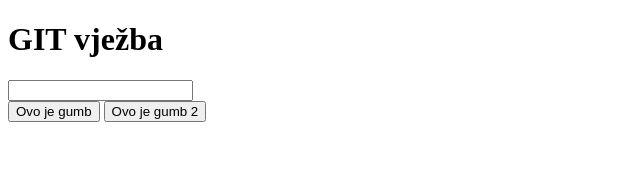
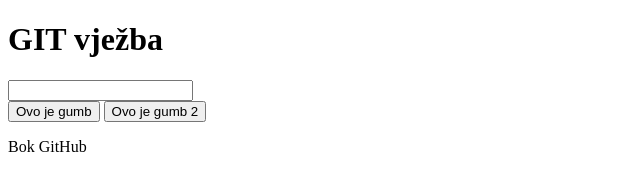
Before and after one commit to anakajbi/algebra-git, a plain HTML site: page index.html in a window 1280 px wide. Shown: the whole page, without its empty margins (0-640 px from the left). Drawn offline with Linux system fonts and the light colour scheme.

Commit message:
Dodana GitHub poruka

```diff
--- a/index.html
+++ b/index.html
@@ -14,5 +14,7 @@
 
     <button>Ovo je gumb</button>
     <button>Ovo je gumb 2</button>
+
+    <p>Bok GitHub</p>
   </body>
 </html>
```
